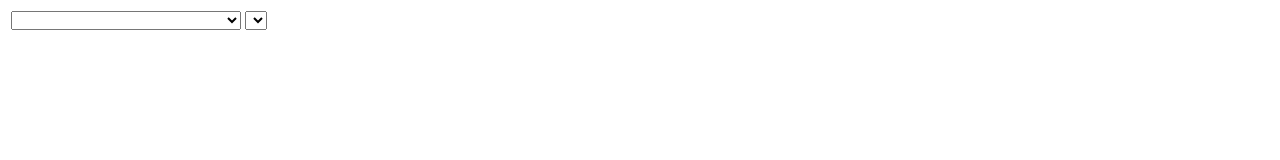
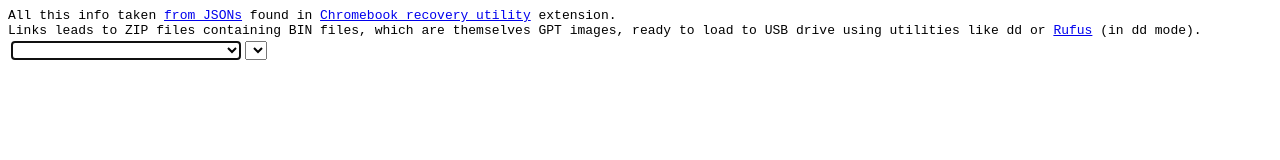
Before and after one commit to AHOHNMYC/chromeosflex, a plain HTML site: page index.html in a window 1280 px wide. Drawn offline with Linux system fonts and the light colour scheme.

Commit message:
small comment

```diff
--- a/index.html
+++ b/index.html
@@ -11,6 +11,11 @@
 </head>
 <body>
 <table>
+    <thead>
+    All this info taken <a target="_blank" href="https://raw.githubusercontent.com/AHOHNMYC/chromeosflex/master/get_jsons.cmd">from JSONs</a> found in <a href="https://chrome.google.com/webstore/detail/pocpnlppkickgojjlmhdmidojbmbodfm" target="_blank">Chromebook recovery utility</a> extension.<br>
+    Links leads to ZIP files containing BIN files, which are themselves GPT images, ready to load to USB drive using utilities like dd or <a href="https://rufus.ie">Rufus</a> (in dd mode).
+    </thead>
+    <tbody>
         <tr>
             <td>
                 <select id="sources">
@@ -26,6 +31,7 @@
                 <span id="imageInfo"></span>
             </td>
         </tr>
+    </tbody>
 </table>
 <script>
     function loadJson() {
@@ -63,6 +69,7 @@
 
     sources.addEventListener('change', loadJson);
     images.addEventListener('change', updateImageInfo);
+    sources.focus();
 </script>
 
 </body>
```
Lines whose indentation alone changed are shown as unchanged.
